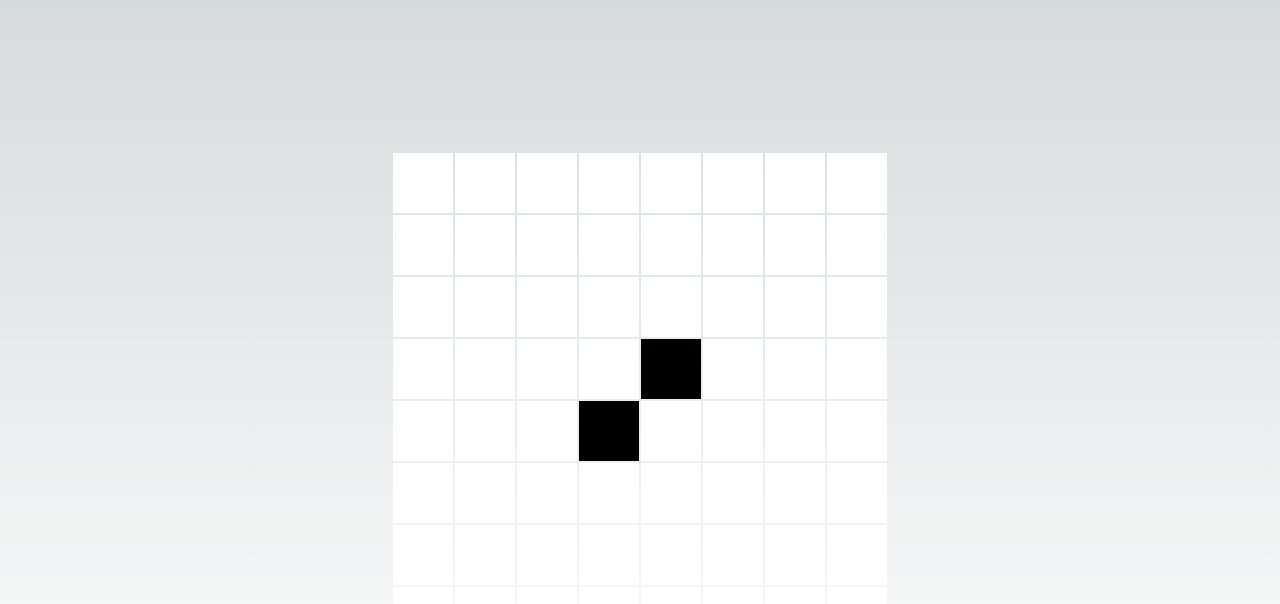
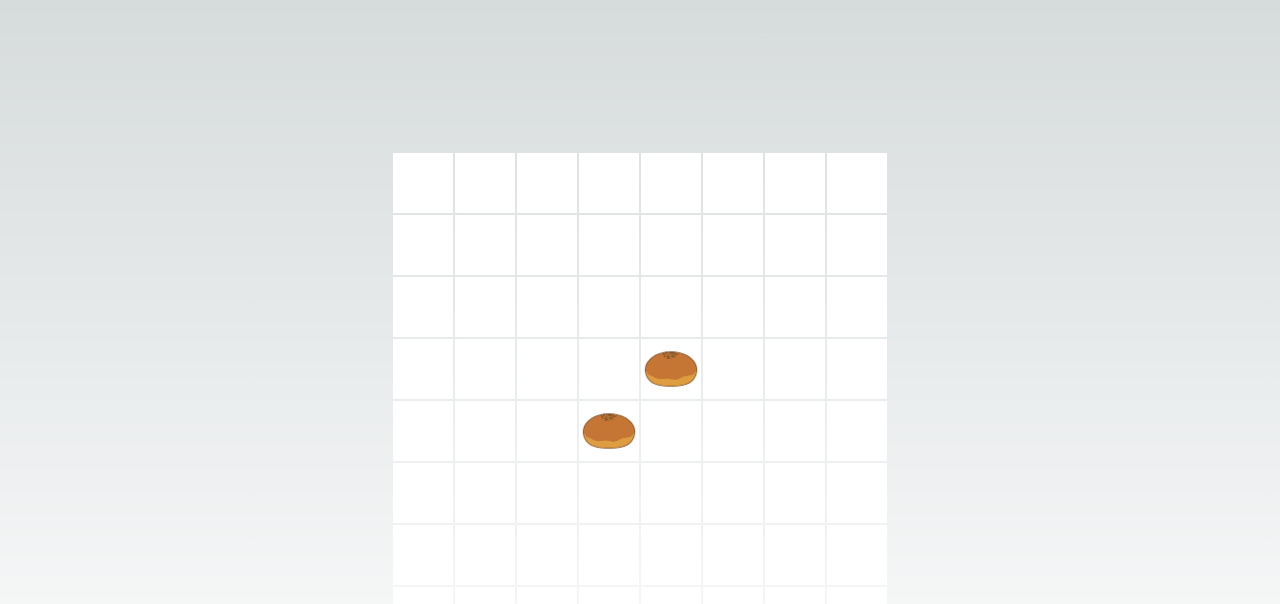
Before and after one commit to kajiyai/AnpanReversi, a Next.js app: page / in a window 1280 px wide. Shown: the top 604 px of the page. Built offline with nearby package versions, Linux system fonts and the light colour scheme.

Commit message:
add anpan

```diff
--- a/pages/index.tsx
+++ b/pages/index.tsx
@@ -1,5 +1,4 @@
 import React from 'react';
-
 
 const TwoDimensionalArray: React.FC = () => {
   const twoDimensionalArray: number[][] = [];
@@ -23,7 +22,25 @@ const TwoDimensionalArray: React.FC = () => {
           {twoDimensionalArray.map((row, i) => (
             <tr key={i}>
               {row.map((col, j) => (
-                <td key={j} className={col === 1 ? 'grid-item-active' : 'grid-item-inactive'} />
+                <td key={j}>
+                  {col === 1 ? (
+                    <div className="grid-item-active">
+                      <img
+                        // anpan img
+                        src={'/anpan.png'}
+                        alt="your-image"
+                        style={{
+                          display: 'block',
+                          margin: '0 auto',
+                          maxWidth: '100%',
+                          maxHeight: '100%',
+                        }}
+                      />
+                    </div>
+                  ) : (
+                    <div className="grid-item-inactive" />
+                  )}
+                </td>
               ))}
             </tr>
           ))}
@@ -32,5 +49,4 @@ const TwoDimensionalArray: React.FC = () => {
     </div>
   );
 };
-
 export default TwoDimensionalArray;
--- a/styles/globals.css
+++ b/styles/globals.css
@@ -99,7 +99,7 @@ a {
 .grid-item-active {
   width: 60px;
   height: 60px;
-  background-color: black;
+  background-color: white;
 }
 
 .grid-item-inactive {
```
Also changed, not shown: public/anpan.png (added).
